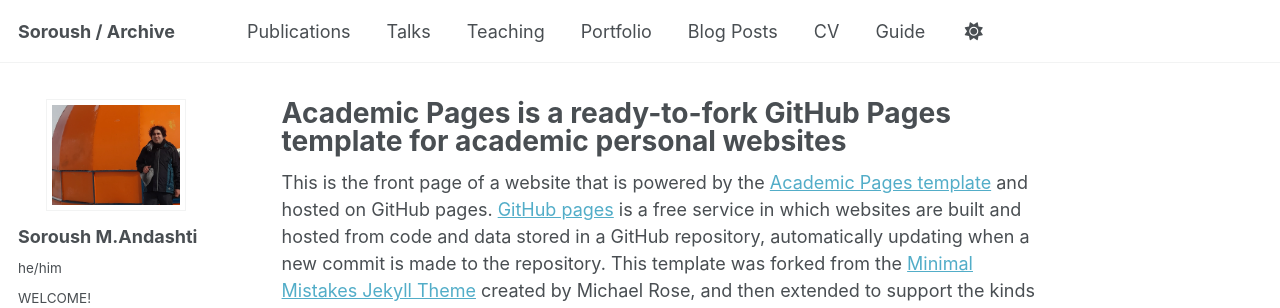
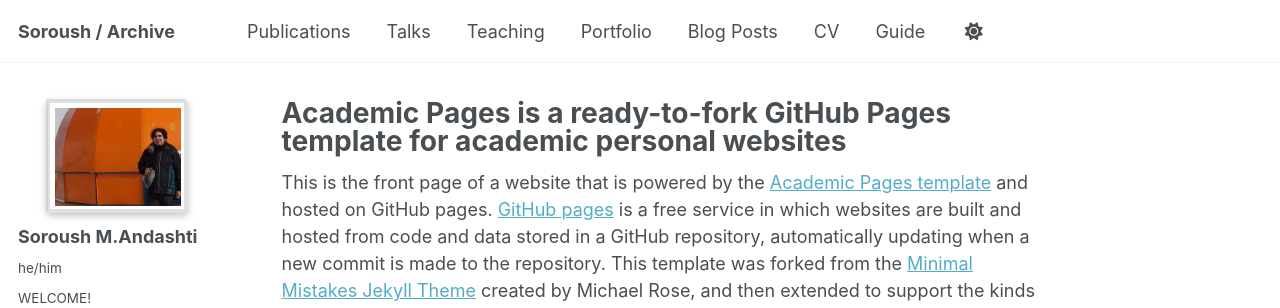
Before and after one commit to soroush-ma/Soroush-Archive, a Jekyll site: the page built from _pages/about.md, in a window 1280 px wide. Shown: the top 308 px of the page. Built offline with Jekyll 4.4.1, drawn with Linux system fonts in a browser that asks for light colours; some web fonts are replaced; a script that is not in the unit is left out.

Commit message:
Update main.scss

```diff
--- a/assets/css/main.scss
+++ b/assets/css/main.scss
@@ -42,9 +42,36 @@
 ;
 .author__avatar {
   width: 140px !important;
-  height: 112px !important;    // 20% shorter than 140
+  height: 112px !important;
   object-fit: cover !important;
-  border-radius: 0 !important; // rectangular
+  border-radius: 0 !important;
   display: block !important;
   margin: 0 auto 15px !important;
+  border: 2px solid #e0e0e0 !important; /* Light gray border */
+  box-shadow: 0 3px 8px rgba(0, 0, 0, 0.15) !important; /* Soft shadow */
+  transition: transform 0.2s ease, box-shadow 0.2s ease !important;
 }
+
+/* Optional: Slight hover effect (desktop) */
+.author__avatar:hover {
+  box-shadow: 0 6px 12px rgba(0, 0, 0, 0.2) !important;
+  transform: translateY(-2px) !important;
+}
+
+/* Responsive: Make avatar smaller on mobile */
+@media (max-width: 768px) {
+  .author__avatar {
+    width: 120px !important;
+    height: 96px !important; /* 20% shorter than 120 */
+    margin: 0 auto 12px !important;
+    border: 1.5px solid #e0e0e0 !important;
+  }
+}
+
+@media (max-width: 480px) {
+  .author__avatar {
+    width: 100px !important;
+    height: 80px !important; /* 20% shorter than 100 */
+    margin: 0 auto 10px !important;
+  }
+}
```
